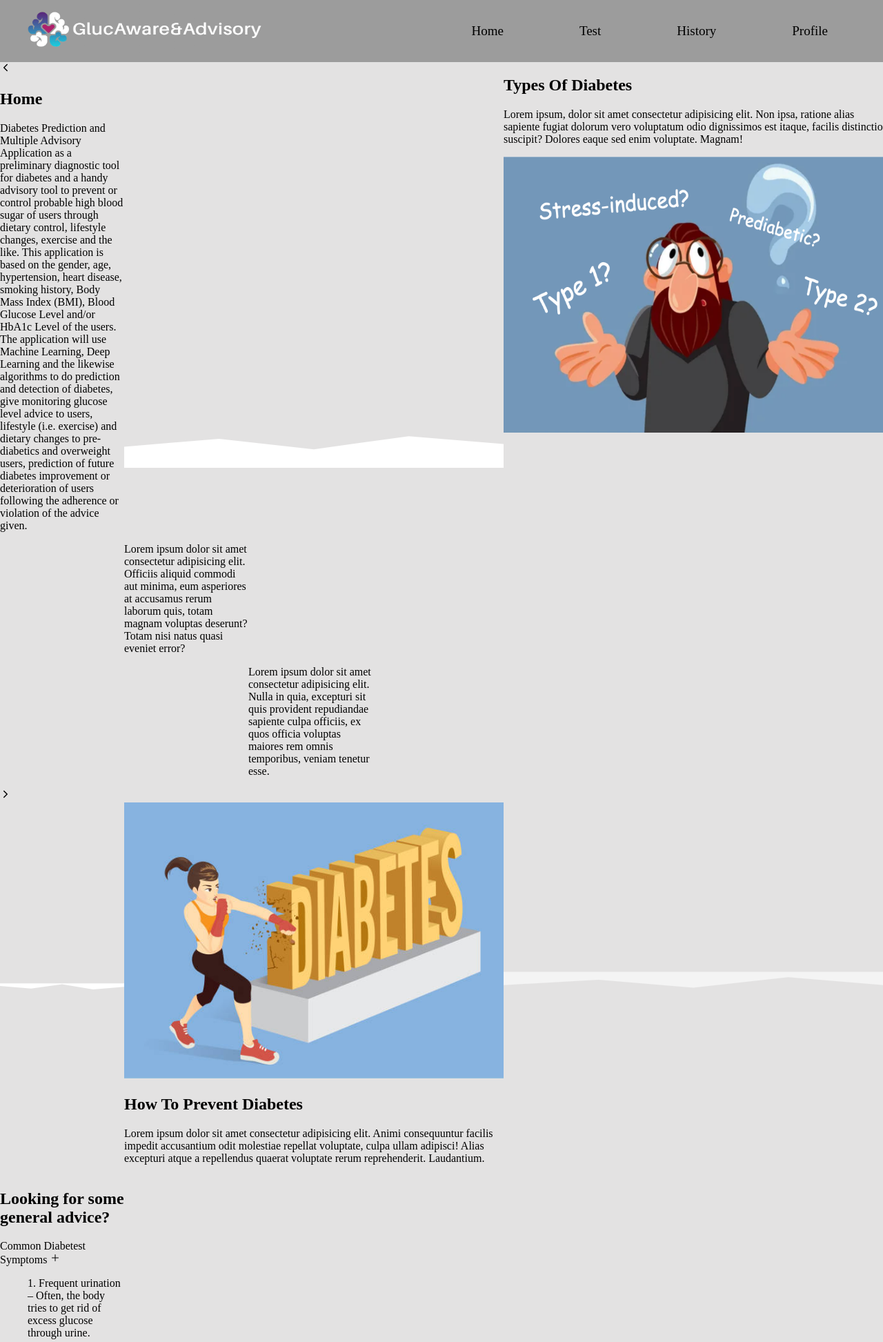
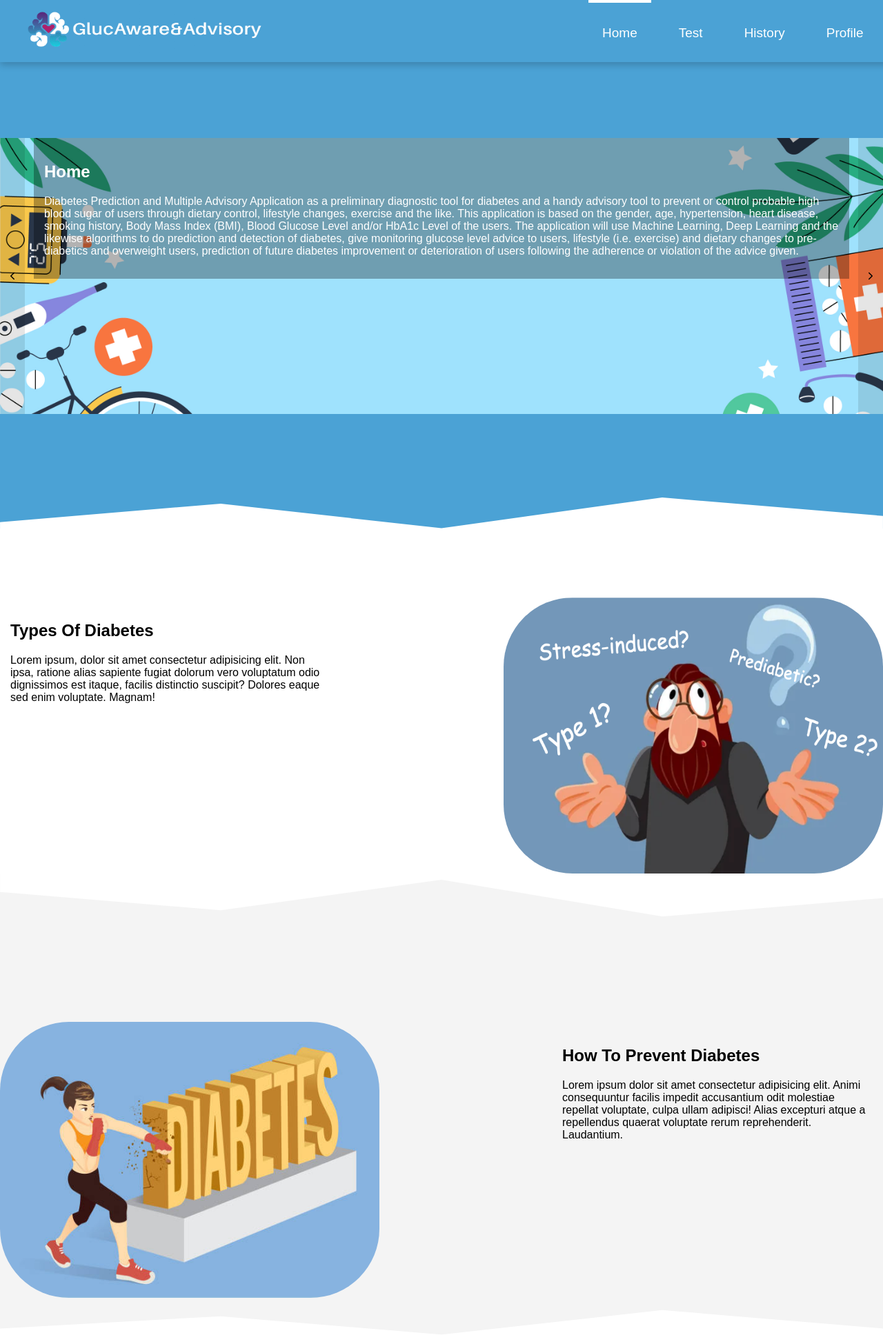
Before and after one commit to ImpactGLX323/UMAIHackathon-UNM, a Flask app: page / in a window 1280 px wide. Shown: the top 1945 px of the page at 69% size. Run offline with Flask 3, Linux system fonts and the light colour scheme.

Commit message:
Update styles.css

```diff
--- a/src/backend/static/styles.css
+++ b/src/backend/static/styles.css
@@ -1,40 +1,139 @@
 /*Home page */
+html, body
+{
+    width: 100%;
+    height: 100%;
+    margin: 0;
+    padding: 0;
+}
+
 body
 {
-    margin: 0;
-    padding: 0;
+    font-family: 'Raleway', sans-serif;
     box-sizing: border-box;
-    background-color: rgb(227, 226, 226);
-    color: rgb(0, 0, 0);
-
-
 }
 
 .container
 {
-    display: grid;
-    grid-template-columns: 1fr 1fr 1fr;
-    grid-template-rows: 0.2fr 3fr;
-    grid-template-areas:
-        "header header header"
-        "main main main";
-    height: 100vh;
+
 }
 
-.dashboard {
+.section_2, .section_3, .section_4
+{
+    display: flex;
+    position: relative;
+    flex-direction: column;
+    height: 300px;
+}
+
+.section_1
+{
+    display: flex;
+    position: relative;
+    flex-direction: column;
+    align-items: center;
+    justify-content: center;
+    min-height: 500px;
+    padding-top: 150px;
+    background-color: rgb(75, 162, 213);
+}
+
+.s1_svg
+{
+    display: block;
+    background-color: rgb(75, 162, 213);
+}
+
+.section_2
+{
+    padding: 100px;
+    display: flex;
+    justify-content: space-between;
+    align-items: center;
+}
+
+.s2_svg
+{
+    display: block;
+    background-color: #f4f4f4;
+}
+
+.s2text_item
+{
+    width: 100vw;
+    display: flex;
+    flex-direction: row;
+    gap: 250px;
+}
+
+.s2_title
+{
+    width: 500px;
+    padding: 15px;
+}
+
+#s2_image
+{
+    display: grid;
+    border-radius: 100px;
+}
+
+.section_3
+{
+    padding: 100px;
+    display: flex;
+    justify-content: space-between;
+    align-items: center;
+    background-color: #f4f4f4;
+}
+
+.s3_svg
+{
+    display: block;
+    background-color: white;
+}
+
+.s3text_item
+{
+    width: 100vw;
+    display: flex;
+    flex-direction: row;
+    gap: 250px;
+}
+
+.s3_title
+{
+    width: 500px;
+    padding: 15px;
+}
+
+#s3_image
+{
+    display: grid;
+    border-radius: 100px;
+}
+
+.section_4
+{
+    align-items: center;
+}
+
+.dashboard
+{
     display: flex;
     flex-direction: row;
     justify-content: flex-end;
     align-items: center;
-    gap: 10px;
+    margin-right: 3%;
+    gap: 20px;
 }
 
 .header
 {
     grid-area: header;
     height: 90px;
-    background-color: rgb(156, 156, 156);
-
+    width: 100%;
+    background-color: rgb(75, 162, 213);
 
     display: flex;
     justify-content: space-between;
@@ -42,7 +141,9 @@ body
     padding: 0 30px 0 30px;
 
     font-size: 50px;
-
+    box-shadow: 0 4px 10px rgba(0, 0, 0, 0.2);
+    position: fixed;
+    z-index: 1000;
 }
 
 #logo
@@ -54,85 +155,190 @@ body
 
 .button {
     display: inline-block;
-    padding: 20px 50px;
+    padding: 33px 20px;
 
-    color: rgb(0, 0, 0);
+    color: rgb(255, 255, 255);
     text-align: center;
     text-decoration: none;
-    border-radius: 10px;
     font-size: 19px;
+
+    border-top: 5px solid transparent;
+
+}
+
+.button.active
+{
+    border-top: 5px solid white;
 }
 
 .button:hover {
-    background-color: rgb(238, 235, 235);
-}
-
-.main
-{
-    grid-area: main;
-    background-color: rgb(238, 235, 235);
-    font-size: large;
-}
-
-.main h1
-{
-    display: flex;
-    justify-content: center;
-    margin-top: 100px;
-}
-
-.main p
-{
-    display: flex;
-    margin-bottom: 800px;
-    justify-content: center;
-    padding-left: 400px;
-    padding-right: 400px;
-    text-align: center;
-}
-
-/*Register page */
-
-.box
-{
-    grid-area: form;
-    display: inline-block;
-    background-color: rgb(255, 255, 255);
-    border-radius: 20px;
-    box-shadow: 10px 10px 10px rgba(0, 0, 0, 0.1);
-    width: 300px;
-    text-align: center;
-    align-self: center;
-    padding: 30px 30px;
+    border-top: 5px solid white;
 }
 
 
+.arrow
+{
+    position: absolute;
+    padding: 10px;
+    top: 50%;
+    cursor: pointer;
+    z-index: 100;
+    transform: translateY(-50%);
+    transform: background 500ms;
+    background-color: rgb(0, 0, 0, 0.1);
+    height: 50vh;
+}
 
-.wrapper
+.arrow:hover
+{
+    background-color: rgb(0, 0, 0, 0.5);
+}
+
+.l_arrow
+{
+    left: 0;
+}
+
+.r_arrow
+{
+    right: 0;
+}
+
+.slider_container
+{
+    height: 50vh;
+    background-image: url("../static/bgmslide.png");
+    background-position: center;
+    background-size: cover;
+    background-repeat: no-repeat;
+    overflow: hidden;
+
+    display: flex;
+    flex-direction: column;
+    position: relative;
+    justify-content: center;
+    align-items: center;
+}
+
+.slider
+{
+    padding: 15px;
+    transition: transform 0.5s ease-in-out, opacity 0.5s ease-in-out;
+    opacity: 0;
+    transform: translateX(100%);
+    background-color: rgb(0, 0, 0, 0.3);
+    color: white;
+    width: 90%;
+}
+
+.slider.active
+{
+    opacity: 1;
+    transform: translateX(0);
+}
+
+.slider.prev
+{
+    transform: translateX(-100%);
+}
+
+.expandable
+{
+    font-family: 'Raleway', sans-serif;
+    width: 50vw;
+    margin: 1em auto;
+    display: flex;
+    flex-direction: column;
+    justify-content: center;
+    align-items: left;
+    border: 2px solid rgb(146, 146, 146);
+}
+
+.expandable:hover
+{
+    box-shadow: 0 0 20px rgba(87, 57, 57, 0.2);
+}
+
+.expandable_open
+{
+    font-family: 'Raleway', sans-serif;
+    margin: 1em auto;
+    display: flex;
+    flex-direction: column;
+    justify-content: center;
+    align-items: left;
+}
+
+.expandable_bar
+{
+    display: flex;
+    justify-content: space-between;
+    background-color: aquamarine;
+    user-select: none;
+    box-shadow: 0 0 15px rgba(0, 0, 0, 0.1);
+    cursor: pointer;
+    padding: 14px;
+}
+
+.expandable_content
+{
+    overflow: hidden;
+}
+
+.expandable_open .content_container
+{
+    grid-template-rows: 1fr;
+    background-color: rgb(234, 232, 230);
+}
+
+.content_container
 {
     display: grid;
-    grid-template-columns: 1fr 350px 1fr;
-    grid-template-areas: ". form .";
-    justify-content: center;
-    align-items: center;
-    height: 100vh;
-    background-color: brown;
-    box-shadow: 10px 10px 10px rgba(0, 0, 0, 0.4);
-    margin-left: 30%;
-    margin-right: 30%;
+    grid-template-rows: 0fr;
+    background-color: rgb(234, 232, 230);
+    transition: grid-template-rows 0.5s ease-out;
 }
 
-
-.input
-{
-    display: grid;
-    padding: 5px;
-    border-radius: 100px;
+.expandable_bar ion-icon {
+    transition: transform 0.5s ease;
 }
 
-.submit
+.expandable_open .expandable_bar ion-icon {
+    transform: rotate(360deg);
+}
+
+@media screen and (max-width: 1000px)
 {
-    display: grid;
-    justify-content: center;
-    margin-top: 5px;
+    .header
+    {
+        font-size: 30px;
+        padding: 0 10px;
+    }
+
+    .section_1
+    {
+        min-height: 450px;
+    }
+
+    .section_2, .section_3, .section_4
+    {
+        min-height: 100px;
+        padding: 150px 5%;
+    }
+
+    .button
+    {
+        font-size: 14px;
+        padding: 33px 10px;
+    }
+
+    .slider_container
+    {
+        width: 100vw;
+    }
+
+    .expandable
+    {
+        width: 80vw;
+    }
 }
```
